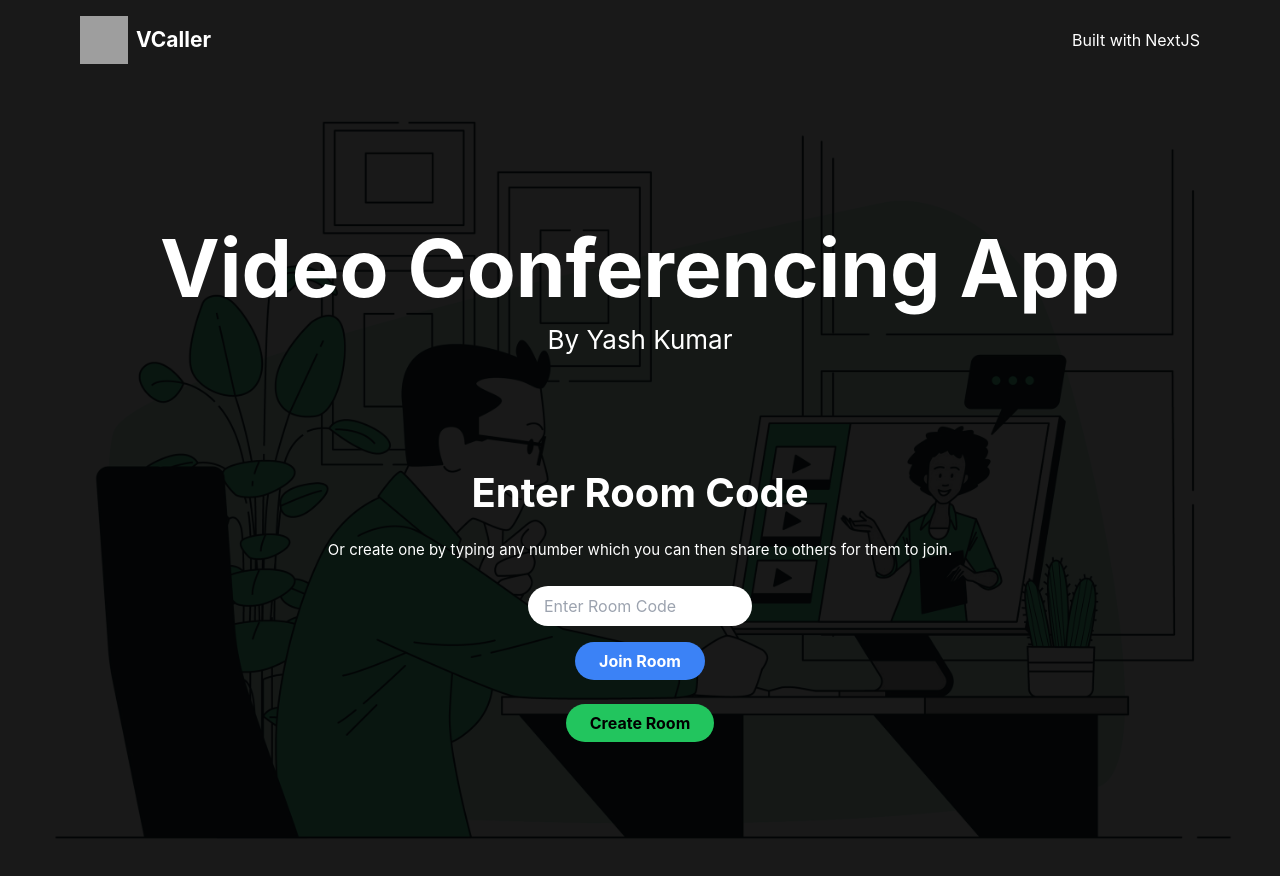
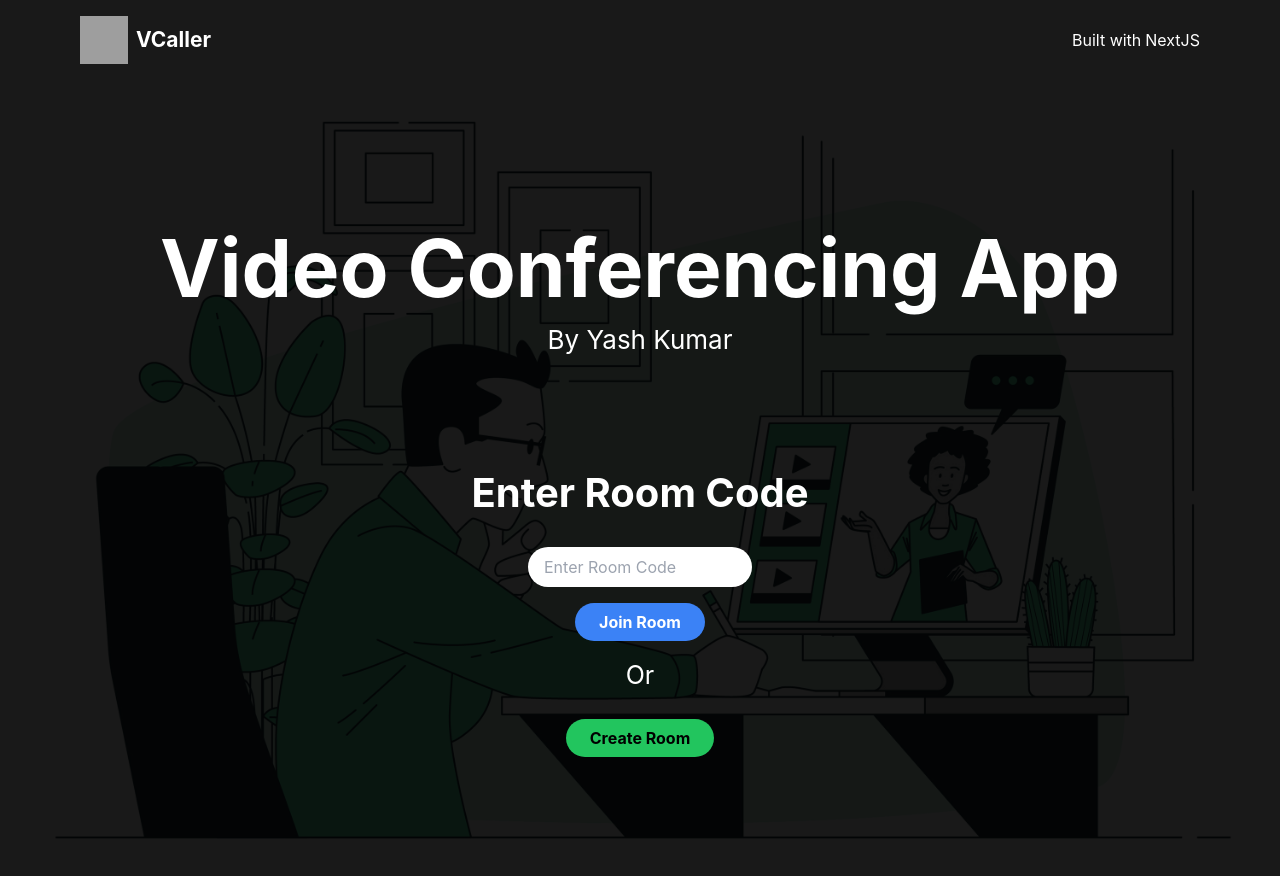
Before and after one commit to yashkumar2603/vcaller, a React (Create React App) app: page / in a window 1280 px wide. Shown: the top 876 px of the page. Built offline with nearby package versions, Linux system fonts and the light colour scheme; grey boxes are pictures that could not be loaded.

Commit message:
changed UI for the new create room button

```diff
--- a/src/Home.js
+++ b/src/Home.js
@@ -51,9 +51,6 @@ const Home = () => {
                             <label className="text-[30px] md:text-[40px] font-bold pt-6">
                                 Enter Room Code
                             </label>
-                            <label className="text-[20px] md:text-[15px] pt-4">
-                                Or create one by typing any number which you can then share to others for them to join.
-                            </label>
                             <input
                                 type="text"
                                 placeholder="Enter Room Code"
@@ -64,15 +61,18 @@ const Home = () => {
                         </div>
                         <button
                             type="submit"
-                            className="bg-blue-500 hover:bg-blue-400 duration-100 ease-out font-bold rounded-full py-[5px] md:py-[7px] mt-2 md:mt-4 px-4 md:px-6"
+                            className="bg-blue-500 hover:bg-blue-300 duration-100 ease-out font-bold rounded-full py-[5px] md:py-[7px] mt-2 md:mt-4 px-4 md:px-6"
                         >
                             Join Room
                         </button>
                     </form>
+                    <label className="text-[20px] text-white md:text-[25px] pt-4">
+                        Or
+                    </label>
                     {/* Separate Create Room Button */}
                     <button
                         onClick={createRoom}
-                        className="bg-green-500 hover:bg-green-400 duration-100 ease-out font-bold rounded-full py-[5px] md:py-[7px] mt-4 md:mt-6 px-4 md:px-6"
+                        className="bg-green-500 hover:bg-green-300 duration-100 ease-out font-bold rounded-full py-[5px] md:py-[7px] mt-4 md:mt-6 px-4 md:px-6"
                     >
                         Create Room
                     </button>
```
